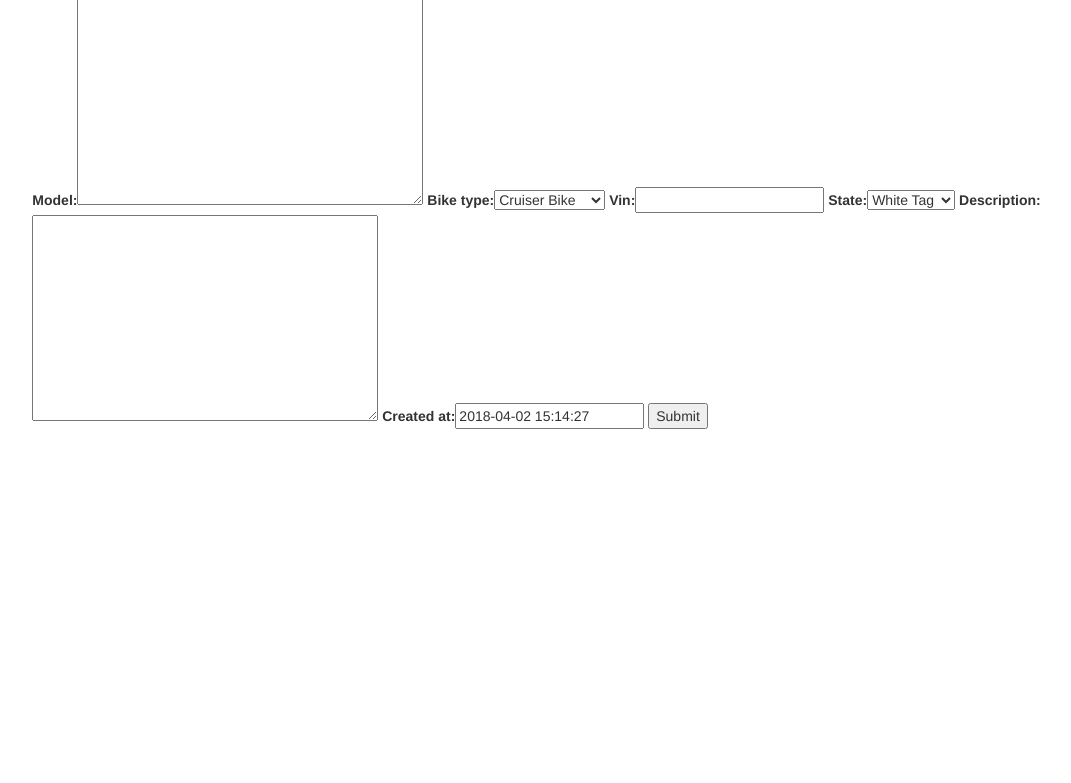
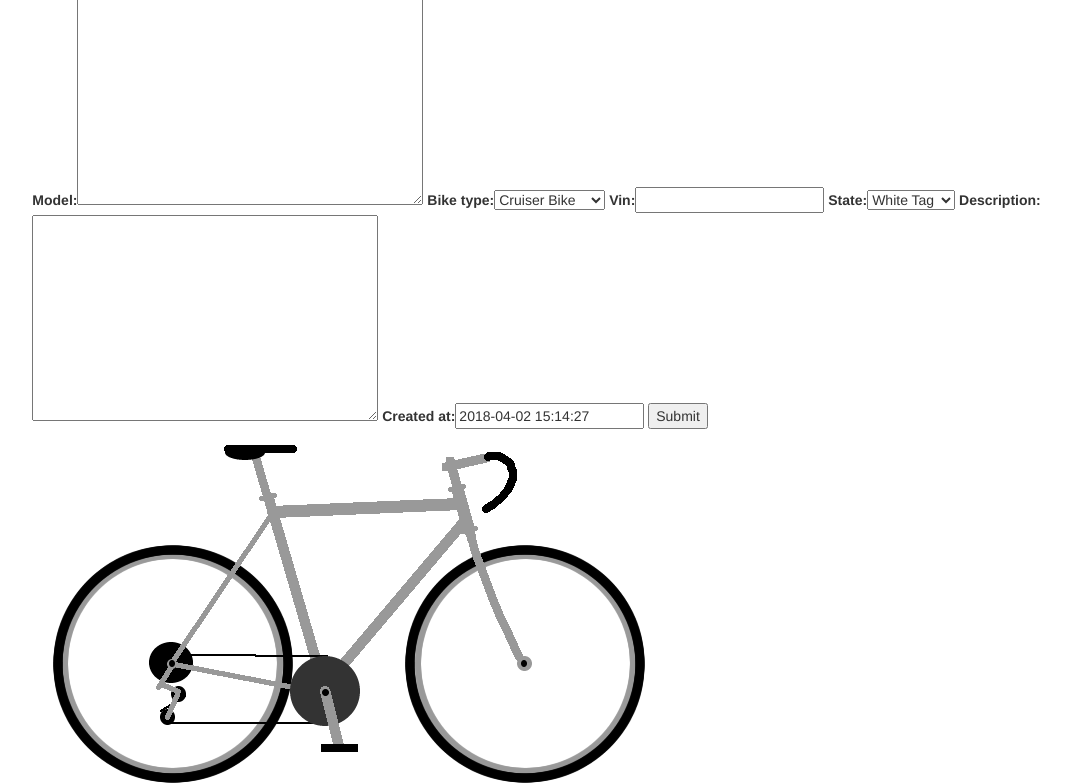
Before and after one commit to Corvallis-Bikes/cbsdb, a Django app: page /addbike/ in a window 1280 px wide. Shown: the part 130-913 px from the top of the page, without its empty margins (196-1267 px from the left). Before the commit the page ends 559 px from the top, so only its background shows below. Run offline with Django 3.2, Linux system fonts and the light colour scheme; some libraries are stand-ins or nearby versions.

Commit message:
bike.png, up readme

```diff
--- a/bikes/templates/add.html
+++ b/bikes/templates/add.html
@@ -8,7 +8,9 @@
     {% csrf_token %}
     {{ form }}
     <input type="submit" value="Submit" />
+    {% load static %}
     </form>
+    <img src="{% static 'bike/img/bike.png' %}" alt="bike" style="width:40%x;"/>
   </body>
 
 {% endblock %}
```
Also changed, not shown: README.md, bikes/static/bike/img/bike.png (added).
